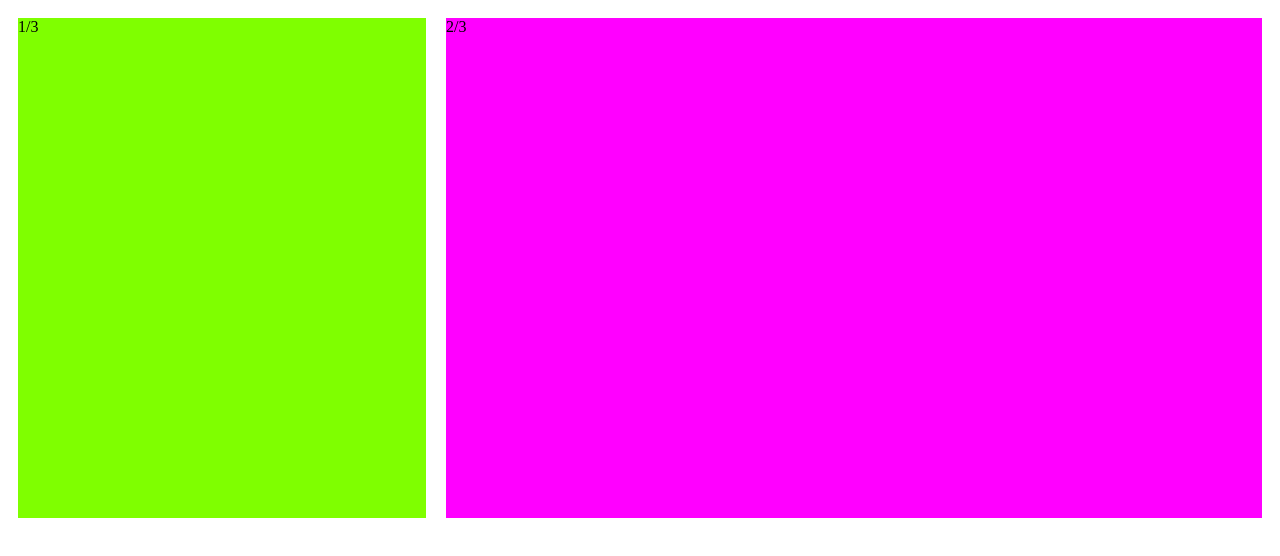
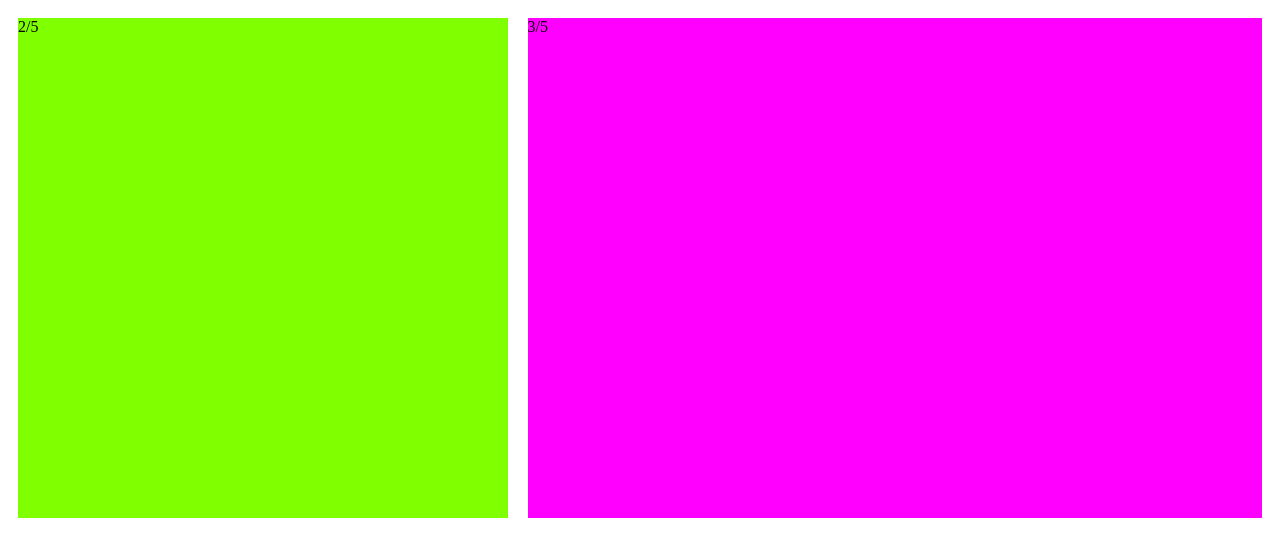
Before and after one commit to AEFitzGerald/Flexible-columns-commits-pt-1-2-3, a plain HTML site: page index.html in a window 1280 px wide. Drawn offline with Linux system fonts and the light colour scheme.

Commit message:
Part 3 Flex Columns, 2/5 and 3/5

```diff
--- a/index.html
+++ b/index.html
@@ -8,10 +8,9 @@
     <title>Anna FitzGerald</title>
 </head>
 <body>
-
-<div class="row">
-    <div class="col">1/3</div>
-    <div class="col-2">2/3</div>
-</div>
+    <div class="row">
+        <div class="col-2">2/5</div>
+        <div class="col-3">3/5</div>
+    </div>
 </body>
 </html>
--- a/style.css
+++ b/style.css
@@ -5,16 +5,16 @@
     width: 100%;
 }
 
-.col {
+.col-2 {
     background-color:chartreuse;
-    height: 500px;
-    margin: 10px;
-    flex: 1;
-}
-
-.col-2 {
-    background-color: magenta;
     height: 500px;
     margin: 10px;
     flex: 2;
 }
+
+.col-3 {
+    background-color: magenta;
+    height: 500px;
+    margin: 10px;
+    flex: 3;
+}
```
